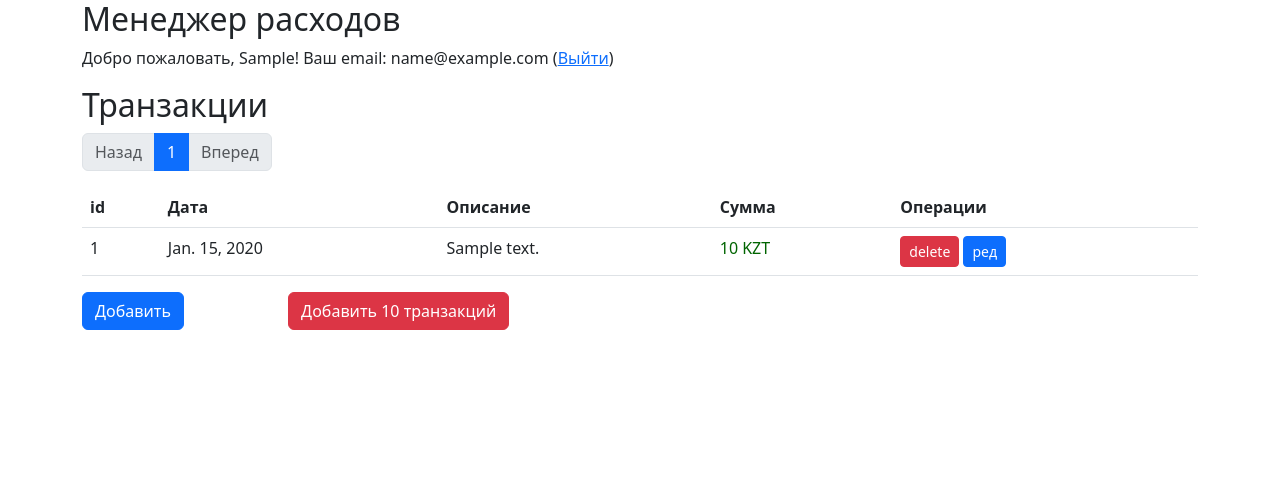
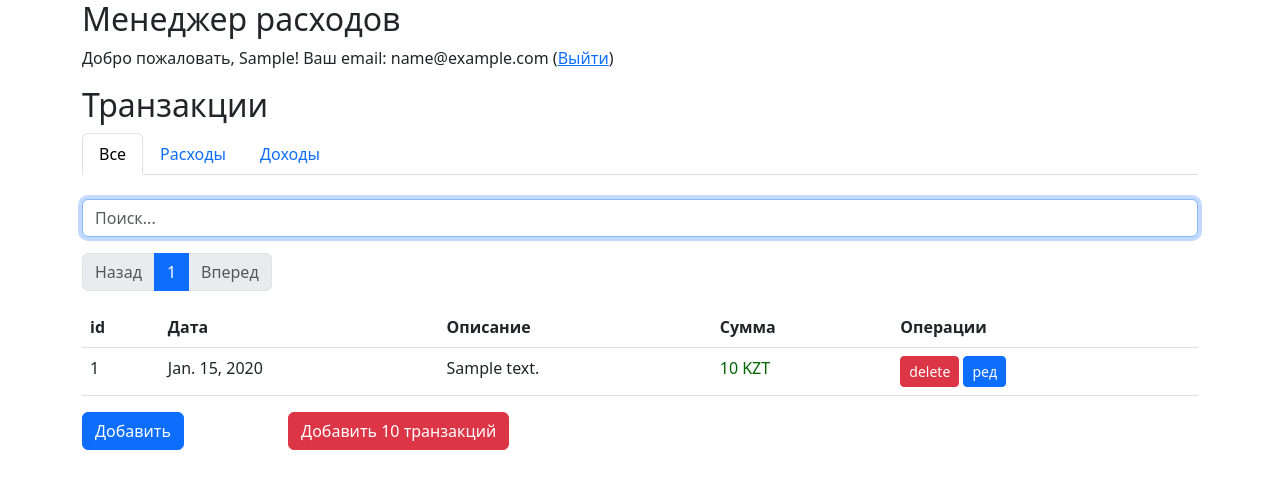
Before and after one commit to IgorK90/expenses, a Django app: page /account/ in a window 1280 px wide. Shown: the top 477 px of the page. Run offline with Django 4.2, Linux system fonts and the light colour scheme; the first user in the database is signed in; tables that the repository leaves empty hold one stand-in row (Sample ...); some libraries are stand-ins or nearby versions.

Commit message:
search + sorting

```diff
--- a/app/templates/account.html
+++ b/app/templates/account.html
@@ -4,15 +4,39 @@
 <p>Добро пожаловать, {{ user.first_name }}! Ваш email: {{ user.email }} (<a href="/logout">Выйти</a>)</p>
 {#    <p><a href="/create">Добавить транзакцию</a></p>#}
 <h2>Транзакции</h2>
+    <ul class="nav nav-tabs">
+      <li class="nav-item">
+        <a class="nav-link {% if transaction_type == "" %}active{% endif %}"
+           aria-current="page" href="/account/?search={{ search }}">Все</a>
+      </li>
+      <li class="nav-item">
+        <a class="nav-link {% if transaction_type == "expenses" %}active{% endif %}"
+           href="/account/expenses?search={{ search }}">Расходы</a>
+      </li>
+      <li class="nav-item">
+        <a class="nav-link {% if transaction_type == "incomes" %}active{% endif %}"
+           href="/account/incomes?search={{ search }}">Доходы</a>
+      </li>
+    </ul>
+    <br>
+    <form method="get">
+    <div class="mb-3">
+      <input name="search" type="text"
+             class="form-control" id="search" placeholder="Поиск..."
+             value="{{ search }}"
+             autofocus
+      >
+    </div>
+    </form>
     <nav>
         <ul class="pagination">
             <li class="page-item {% if not has_previous %}disabled{% endif %}">
-                <a class="page-link" href="?page={{ previous_page }}">Назад</a></li>
+                <a class="page-link" href="?page={{ previous_page }}&search={{ search }}">Назад</a></li>
         {% for page in pages %}
-          <li class="page-item {% if page == current_page %}active{% endif %}"><a class="page-link" href="?page={{ page }}">{{ page }}</a></li>
+          <li class="page-item {% if page == current_page %}active{% endif %}"><a class="page-link" href="?page={{ page }}&search={{ search }}">{{ page }}</a></li>
         {% endfor %}
         <li class="page-item {% if not has_next %}disabled{% endif %}">
-          <a class="page-link" href="?page={{ next_page }}">Вперед</a></li>
+          <a class="page-link" href="?page={{ next_page }}&search={{ search }}">Вперед</a></li>
         </ul>
     </nav>
 {#    ДЗ#}
--- a/app/views.py
+++ b/app/views.py
@@ -15,12 +15,23 @@ def index(request):
         return render(request, 'index.html')
 
 
-def account(request):
+def account(request, transaction_type=""):
     user = request.user
 
     if not user.is_authenticated:
         return redirect("/")
+
+    search=request.GET.get("search","")
     transactions = Transaction.objects.filter(user=user).order_by("-id")
+
+    if search !="":
+        transactions=transactions.filter(description__icontains=search)
+
+    if transaction_type=="incomes":
+        transactions=transactions.filter(amount__gt=0)
+    if transaction_type=="expenses":
+        transactions=transactions.filter(amount__lt=0)
+
     paginator = Paginator(transactions, 5)
     page:int=1
     if request.GET.get("page"):
@@ -39,6 +50,8 @@ def account(request):
                    "has_previous":page_obj.has_previous(),
                    "previous_page": page-1,
                    "next_page":page+1,
+                   "search":search,
+                   "transaction_type":transaction_type,
                    })
     # return render(request, 'account.html',
     #               {'user': user,
--- a/expenses/urls.py
+++ b/expenses/urls.py
@@ -27,6 +27,7 @@ urlpatterns = [
     path('login/', views_auth.login_view, name='login'),
     path('logout/', views_auth.logout_view, name='logout'),
     path('account/', views.account, name='account'),
+    path('account/<str:transaction_type>', views.account, name='account'),
     path('create/',views.create_view, name='create'),
     path('delete/<int:transaction_id>',views.delete_view, name='delete'),
     path('edit/<int:transaction_id>',views.edit_view, name='edit'),
```
Also changed, not shown: app/templates/create.html (+7 -2 lines).
